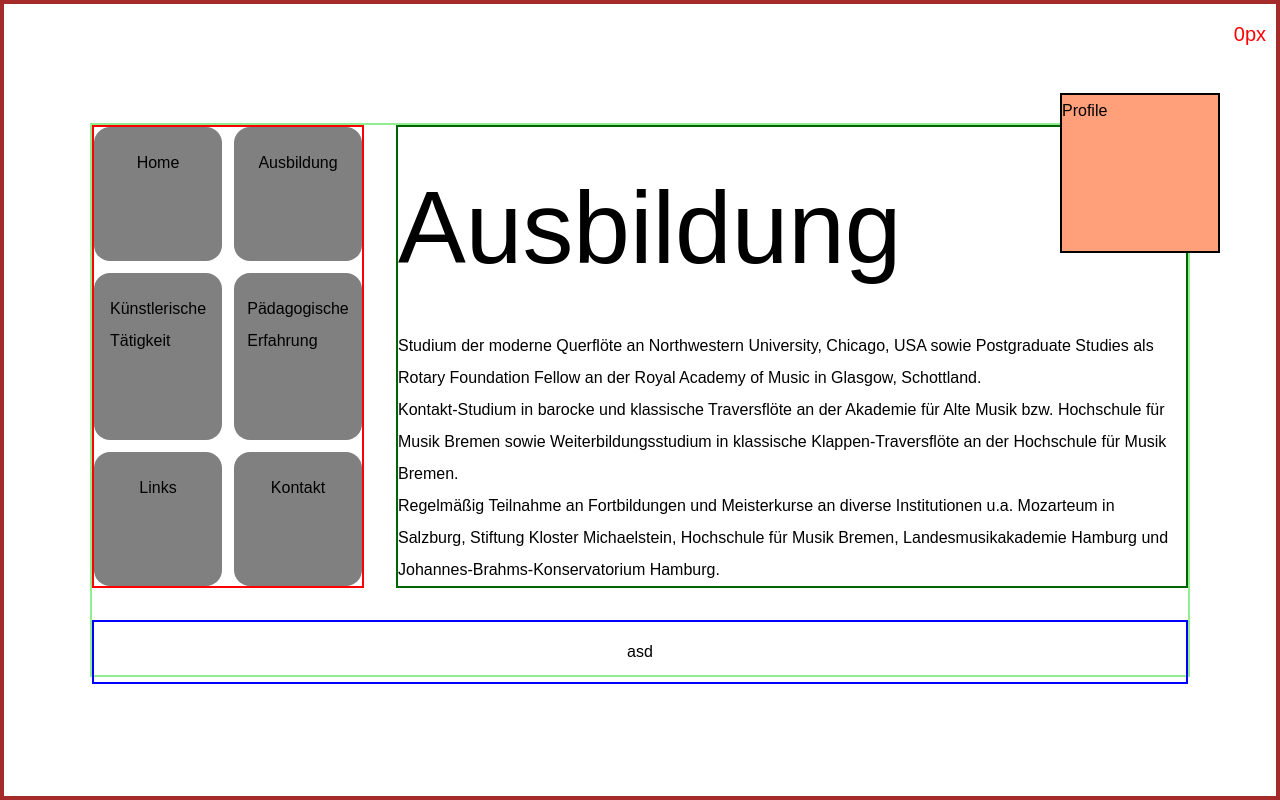
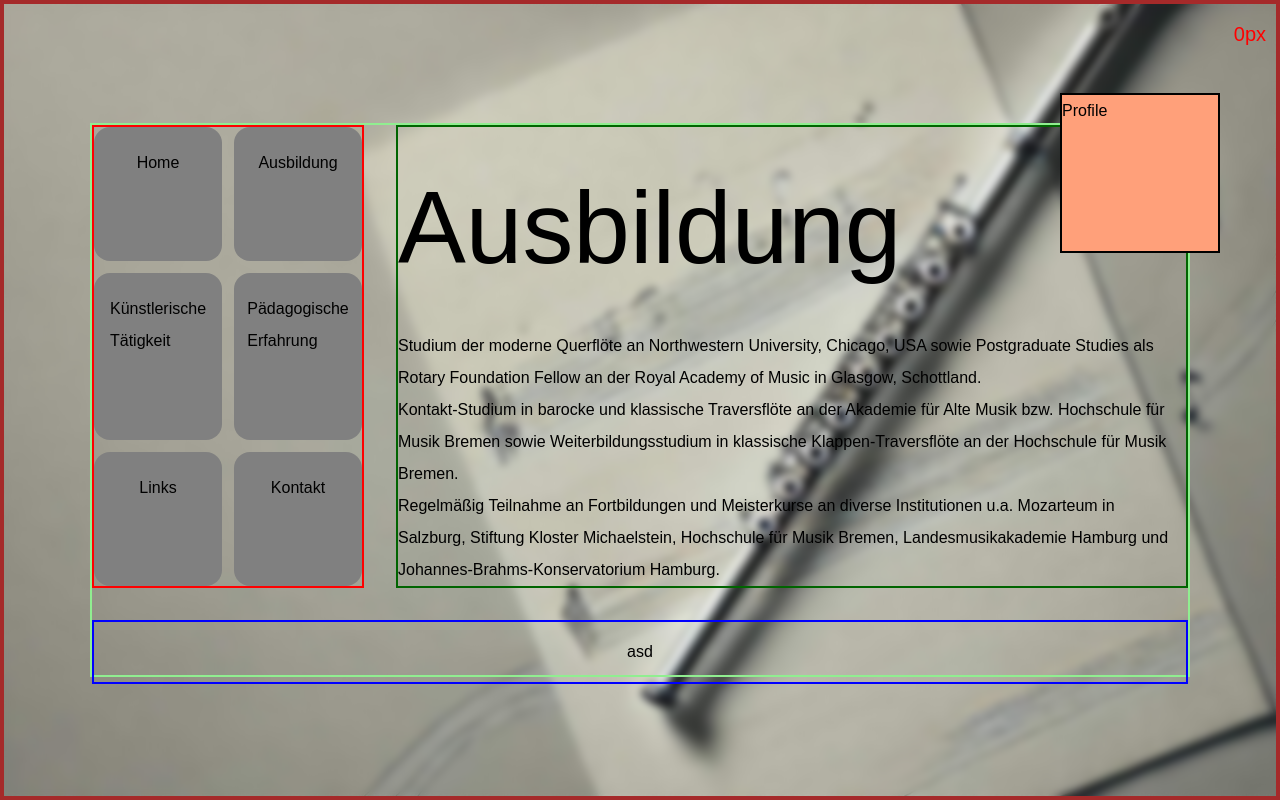
Before and after one commit to j-eick/lonni-homepage, a Next.js app: page /home/ausbildung in a window 1280 px wide. Built offline with nearby package versions, Linux system fonts and the light colour scheme.

Commit message:
outsourced page Layout

```diff
--- a/app/layout.tsx
+++ b/app/layout.tsx
@@ -1,6 +1,8 @@
 import type { Metadata } from "next";
+
 import localFont from "next/font/local";
 import "./globals.css";
+import { ReactNode } from "react";
 
 const geistSans = localFont({
     src: "./fonts/GeistVF.woff",
@@ -25,7 +27,27 @@ export default function RootLayout({
 }>) {
     return (
         <html lang="en">
-            <body className={`${geistSans.variable} ${geistMono.variable}`}>{children}</body>
+            <body className={`${geistSans.variable} ${geistMono.variable}`}>
+                <MainLayout>{children}</MainLayout>
+            </body>
         </html>
     );
 }
+
+type MainLayoutProps = {
+    children: ReactNode;
+};
+const MainLayout = ({ children }: MainLayoutProps) => {
+    return (
+        <div
+            className={`relative h-full w-full flex items-center justify-center
+                        bg-bg1 bg-no-repeat bg-center bg-cover`}
+        >
+            <div
+                className={`backdrop-blur-4px
+                            absolute inset-0 z-0 w-full h-full grid place-items-center`}
+            />
+            {children}
+        </div>
+    );
+};
```
